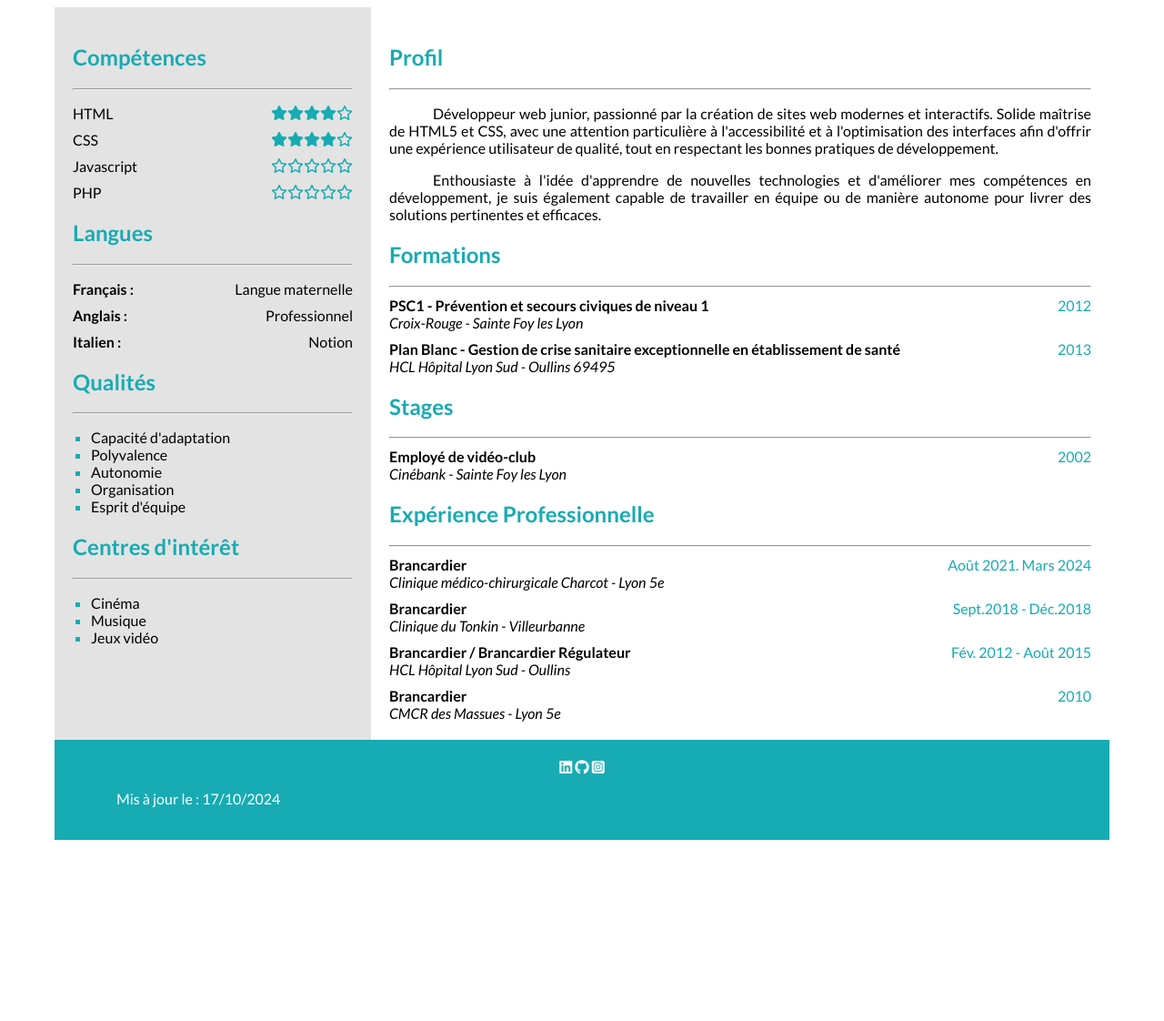
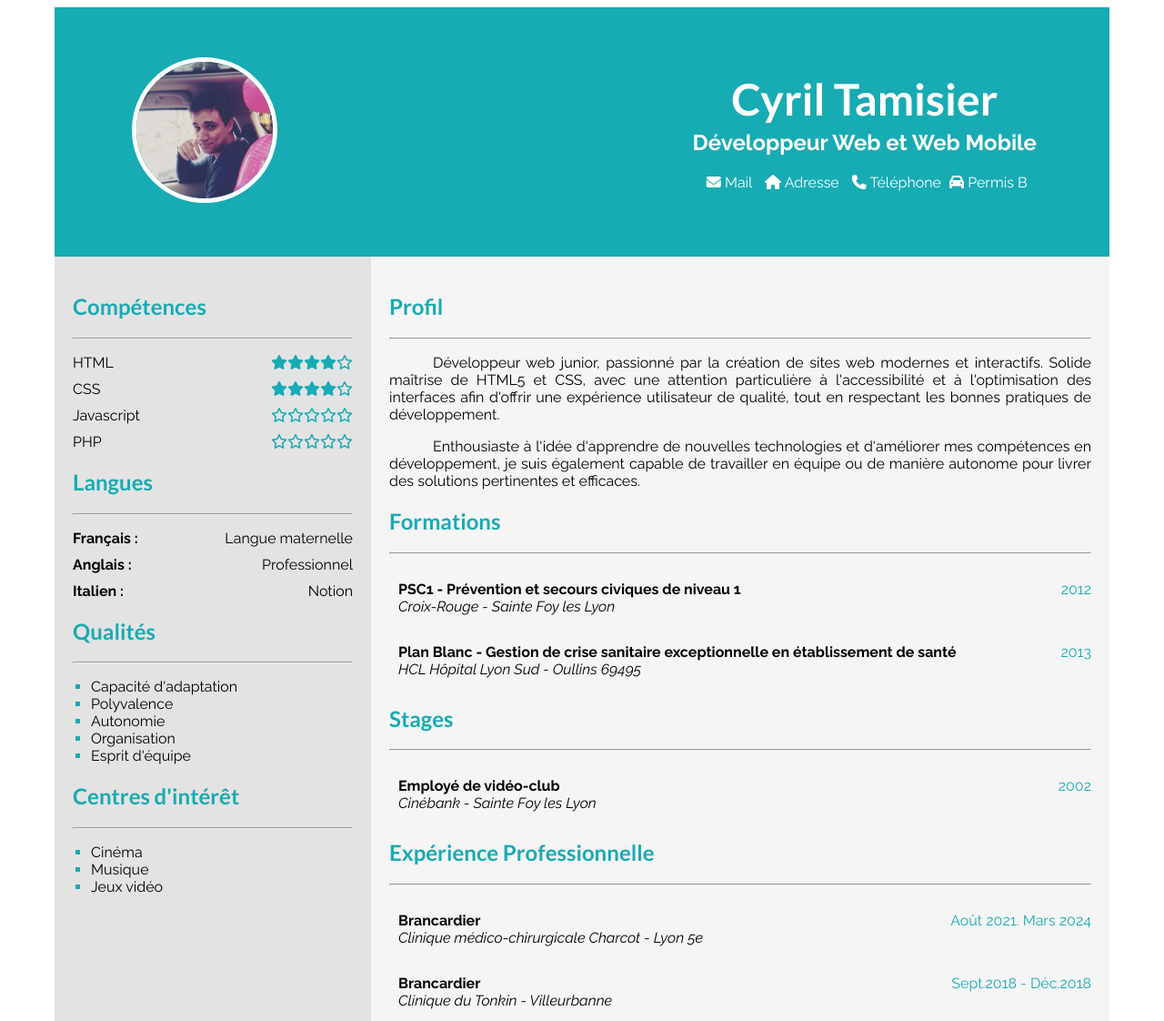
Before and after one commit to LeFruit-Gen/Maquette-CV---Devoir-CEF, a plain HTML site: page index.html in a window 1280 px wide. Shown: the top 1122 px of the page at 91% size. Before the commit the page ends 931 px from the top, so only its background shows below. Drawn offline with Linux system fonts and the light colour scheme.

Commit message:
polish du CV, close #5

```diff
--- a/assets/css/style.css
+++ b/assets/css/style.css
@@ -2,12 +2,15 @@
 @import url('https://fonts.googleapis.com/css2?family=Raleway:ital,wght@0,100..900;1,100..900;1,400&display=swap');
 @import url('https://fonts.googleapis.com/css2?family=Raleway:ital,wght@1,100..900&display=swap');
 @import url('https://fonts.googleapis.com/css2?family=Raleway:wght@700&display=swap');
-*{
-    font-family: 'Lato', sans-serif;
+*:not(h1, h2){
+    font-family: 'Raleway', sans-serif;
 }
-p{
+p:not(.big, center){
     text-align: justify;
     text-indent: 3em;
+}
+h1, h2{
+    font-family: "lato", sans-serif;
 }
 h2{
     color: #17abb3;
@@ -28,6 +31,58 @@ header, footer{
 .sections{
     display: flex;
     justify-content: space-between;
+}
+/* Header */
+img{
+    width: 200px;
+    height: 200px;
+    border-radius: 50%;
+    border: 5px solid #ffffff;
+    object-fit: cover;
+}
+p.big{
+    font-weight: bold;
+}
+a {
+    color: #ffffff;
+    text-decoration: none;
+    margin: 5px;
+}
+header{
+    background-color: #17abb3;
+    padding: 50px 0;
+}
+.profil-container{
+    display: flex;
+    align-items: center;
+    justify-content: space-between;
+    margin-left: 80px;
+    margin-right: 80px;
+    gap: 30px;
+}
+.photo-profil{
+    width: 150px;
+    height: 150px;
+    border-radius: 50%;
+    border: 5px solid white;
+    object-fit: cover;
+}
+.photo-profil:hover{
+    cursor: zoom-in;
+}
+.profil-info h1{
+    font-size: 3rem;
+    margin: 0;
+}
+.profil-info p{
+    font-size: 1.5rem;
+    margin: 5px 0 20px 0;
+}
+.contact-info ul{
+    list-style-type: none;
+    padding: 0;
+    display: flex;
+    gap: 20px;
 }
 /* Style "skills" */
 .skills{
@@ -64,7 +119,7 @@ ul{
 /* Style "profil" */
 .profil{
     width: 70%;
-    background-color: #ffffff;
+    background-color: #f5f5f5;
     padding: 20px;
     box-sizing: border-box;
 }
@@ -81,5 +136,45 @@ ul{
     display: flex;
     justify-content: space-between;
     align-items: center;
-    margin-top: 10px;
+    margin-top: 20px;
 }
+.block{
+    padding-top: 1px;
+    padding-left: 10px;
+    padding-bottom: 10px;
+    position: relative;
+}
+.block:hover{
+    background-color: #e3e3e3;
+}
+.block:hover::before{
+    content: "";
+    position: absolute;
+    left: 0;
+    top: 0;
+    width: 5px;
+    height: 100%;
+    background-color: #17abb3;
+}
+/* Footer */
+footer{
+    background-color: #17abb3;
+    padding: 10px 0;
+    color: white;
+    display: flex;
+    flex-direction: column;
+}
+footer .social-icons{
+    display: flex;
+    justify-content: center;
+    gap: 10px;
+    margin-bottom: 10px;
+}
+footer .social-icons i{
+    font-size: 24px;
+    transition: transform 0.5s;
+}
+.social-icons i:hover{
+    transform: scale(1.5);
+    opacity: 0.8;
+}
--- a/index.html
+++ b/index.html
@@ -11,6 +11,31 @@
 </head>
 <body>
     <div class="container">
+        <header>
+            <div class="profil-container">
+                <a href="assets/images/photoprofil.png" target="_blank">
+                    <img src="assets/images/photoprofil.png" alt="photo de profil" class="photo-profil">
+                </a>
+                <div class="profil-info">
+                    <h1>Cyril Tamisier</h1>
+                    <p class="big">Développeur Web et Web Mobile</p>
+                    <div class="contact-info">
+                        <div class="link">
+                            <a href="mailto:lefruit.b4n@gmail.com">
+                                <i class="fa-solid fa-envelope" style="color: #ffffff;"></i> Mail
+                            </a>
+                            <a href="https://www.google.com/maps/place/CEF+-+CENTRE+ENNEAGRAMME+FRANCE/@45.745379,4.8208907,17z/data=!3m1!4b1!4m6!3m5!1s0x47f4eb4393dbfab5:0x776c39c798841c3c!8m2!3d45.745379!4d4.8208907!16s%2Fg%2F11p4qknnps?entry=ttu&g_ep=EgoyMDI0MTAxNC4wIKXMDSoASAFQAw%3D%3D" target="_blank">
+                                <i class="fa-solid fa-house" style="color: #ffffff;"></i> Adresse
+                            </a>
+                            <a href="tel:+33123456789" target="_blank">
+                                <i class="fa-solid fa-phone" style="color: #ffffff;"></i> Téléphone
+                            </a>
+                                <i class="fa-solid fa-car" style="color: #ffffff;"></i> Permis B
+                        </div>
+                    </div>
+                </div>
+            </div>
+        </header>
         <div class="sections">
             <section class="skills">
                 <h2>Compétences</h2> <hr>
@@ -86,6 +111,7 @@
                     je suis également capable de travailler en équipe ou de manière autonome pour livrer des solutions pertinentes et efficaces.</p>
                 <h2>Formations</h2> <hr>
                     <div class="formation">
+                        <div class="block">
                             <div class="item">
                                 <span class="title">PSC1 - Prévention et secours civiques de niveau 1</span>
                                 <span class="date">2012</span>
@@ -93,6 +119,8 @@
                             <div class="location">
                                 Croix-Rouge - Sainte Foy les Lyon
                             </div>
+                        </div>
+                        <div class="block">
                             <div class="item">
                                 <span class="title">Plan Blanc - Gestion de crise sanitaire exceptionnelle en établissement de santé</span>
                                 <span class="date">2013</span>
@@ -101,8 +129,10 @@
                                 HCL Hôpital Lyon Sud - Oullins 69495
                             </div>
                         </div>
+                    </div>
                 <h2>Stages</h2> <hr>
                     <div class="internship">
+                        <div class="block">
                             <div class="item">
                                 <span class="title">Employé de vidéo-club</span>
                                 <span class="date">2002</span>
@@ -111,8 +141,10 @@
                                 Cinébank - Sainte Foy les Lyon
                             </div>
                         </div>
+                    </div>
                 <h2>Expérience Professionnelle</h2> <hr>
                     <div class="experience">
+                        <div class="block">
                             <div class="item">
                                 <span class="title">Brancardier</span>
                                 <span class="date">Août 2021. Mars 2024</span>
@@ -120,6 +152,8 @@
                             <div class="location">
                                 Clinique médico-chirurgicale Charcot - Lyon 5e
                             </div>
+                        </div>
+                        <div class="block">
                             <div class="item">
                                 <span class="title">Brancardier</span>
                                 <span class="date">Sept.2018 - Déc.2018</span>
@@ -127,6 +161,8 @@
                             <div class="location">
                                 Clinique du Tonkin - Villeurbanne
                             </div>
+                        </div>
+                        <div class="block">
                             <div class="item">
                                 <span class="title">Brancardier / Brancardier Régulateur</span>
                                 <span class="date">Fév. 2012 - Août 2015</span>
@@ -134,6 +170,8 @@
                             <div class="location">
                                 HCL Hôpital Lyon Sud - Oullins
                             </div>
+                        </div>
+                        <div class="block">
                             <div class="item">
                                 <span class="title">Brancardier</span>
                                 <span class="date">2010</span>
@@ -142,13 +180,22 @@
                                 CMCR des Massues - Lyon 5e
                             </div>
                         </div>
+                    </div>
             </section>
         </div>
         <footer>
+            <div class="social-icons">
+                <a href="https://fr.linkedin.com/" target="_blank">
                     <i class="fa-brands fa-linkedin" style="color: #ffffff;"></i>
+                </a>
+                <a href="https://github.com/" target="_blank">
                     <i class="fa-brands fa-github" style="color: #ffffff;"></i>
+                </a>
+                <a href="https://www.instagram.com/" target="_blank">
                     <i class="fa-brands fa-square-instagram" style="color: #ffffff;"></i>
-            <p>Mis à jour le : 17/10/2024</p>
+                </a>
+            </div>
+            Mis à jour le : 30/09/2024
         </footer>
     </div>
 </body>
```
Lines whose indentation alone changed are shown as unchanged.
